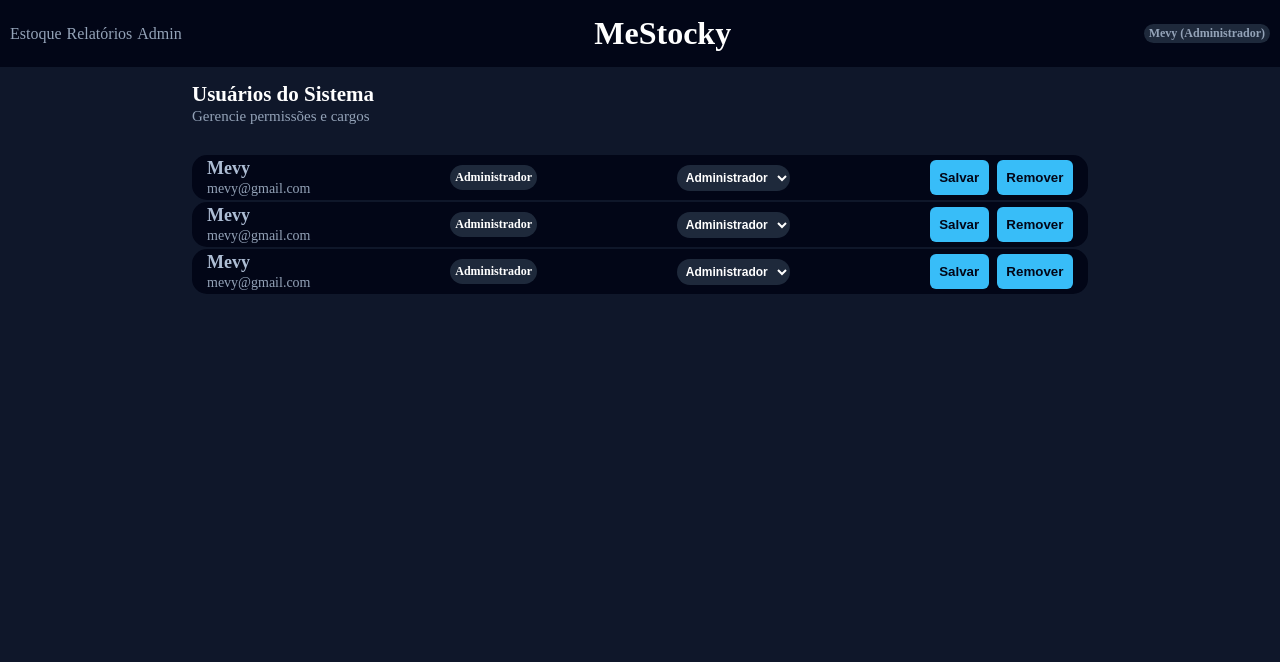
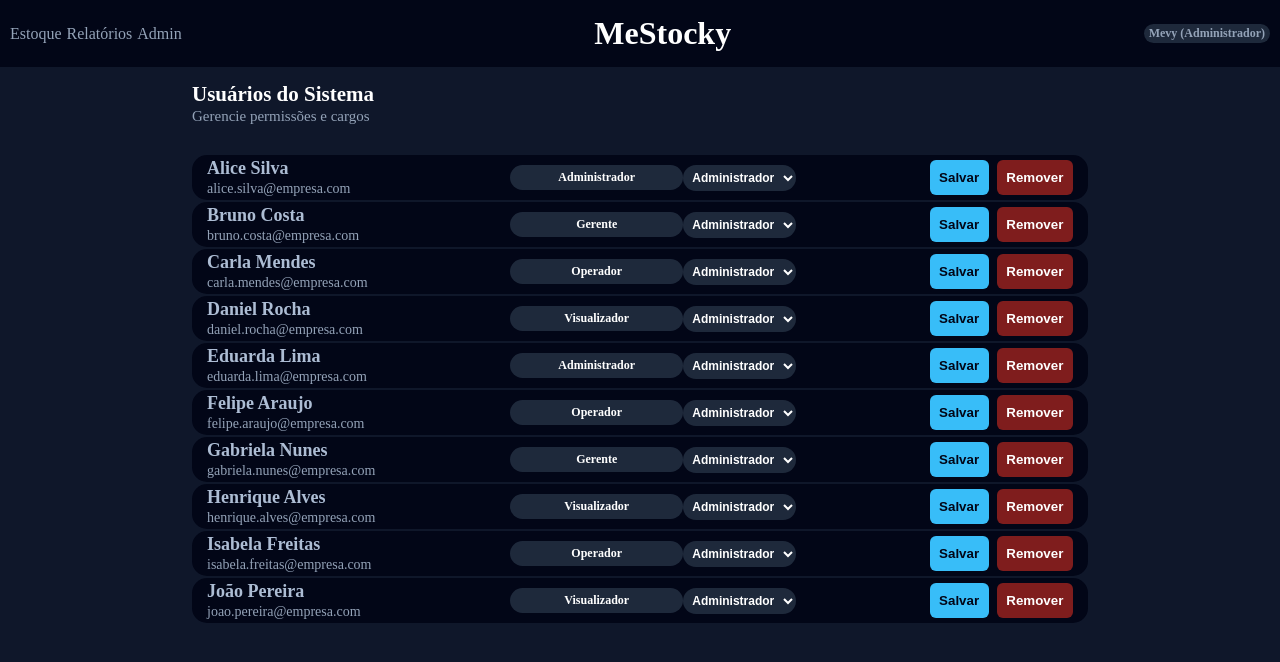
Before and after one commit to LuisVynicius/MeStocky-Angular, an Angular app: page /admin in a window 1280 px wide. Shown: the top 662 px of the page. Built offline with nearby package versions, Linux system fonts and the light colour scheme.

Commit message:
UPD: Admin Page

```diff
--- a/src/app/pages/admin-page/admin-page.html
+++ b/src/app/pages/admin-page/admin-page.html
@@ -12,8 +12,12 @@
 
         <div class="container_background_users">
 
-            @for (item of [1, 2, 3]; track $index) {
-                <app-user-information></app-user-information>
+            @for (user of users; track $index) {
+                <app-user-information
+                    [title]="user.title"
+                    [email]="user.email"
+                    [role]="user.role"
+                ></app-user-information>
             }
 
         </div>
--- a/src/app/pages/admin-page/admin-page.ts
+++ b/src/app/pages/admin-page/admin-page.ts
@@ -1,5 +1,6 @@
 import { Component } from '@angular/core';
 import { UserInformation } from './user-information/user-information';
+import { UserAdminPage } from '../../shape/userShape';
 
 @Component({
   selector: 'app-admin-page',
@@ -10,5 +11,56 @@ import { UserInformation } from './user-information/user-information';
   styleUrl: './admin-page.css',
 })
 export class AdminPage {
-
+  users: UserAdminPage[] = [
+    {
+      title: 'Alice Silva',
+      email: 'alice.silva@empresa.com',
+      role: 'Administrador'
+    },
+    {
+      title: 'Bruno Costa',
+      email: 'bruno.costa@empresa.com',
+      role: 'Gerente'
+    },
+    {
+      title: 'Carla Mendes',
+      email: 'carla.mendes@empresa.com',
+      role: 'Operador'
+    },
+    {
+      title: 'Daniel Rocha',
+      email: 'daniel.rocha@empresa.com',
+      role: 'Visualizador'
+    },
+    {
+      title: 'Eduarda Lima',
+      email: 'eduarda.lima@empresa.com',
+      role: 'Administrador'
+    },
+    {
+      title: 'Felipe Araujo',
+      email: 'felipe.araujo@empresa.com',
+      role: 'Operador'
+    },
+    {
+      title: 'Gabriela Nunes',
+      email: 'gabriela.nunes@empresa.com',
+      role: 'Gerente'
+    },
+    {
+      title: 'Henrique Alves',
+      email: 'henrique.alves@empresa.com',
+      role: 'Visualizador'
+    },
+    {
+      title: 'Isabela Freitas',
+      email: 'isabela.freitas@empresa.com',
+      role: 'Operador'
+    },
+    {
+      title: 'João Pereira',
+      email: 'joao.pereira@empresa.com',
+      role: 'Visualizador'
+    }
+  ];
 }
--- a/src/app/pages/admin-page/user-information/user-information.css
+++ b/src/app/pages/admin-page/user-information/user-information.css
@@ -2,7 +2,6 @@
     display: flex;
     flex-direction: row;
 
-    justify-content: space-between;
     align-items: center;
 
     background-color: #020617;
@@ -10,6 +9,10 @@
     padding: 3px 15px 3px 15px;
 
     border-radius: 15px;
+}
+
+.container_informations {
+    width: 35%;
 }
 
 .container_informations h2 {
@@ -25,6 +28,8 @@
 }
 
 .container_role {
+    text-align: center;
+
     background: #1e293b;
 
     padding: 5px;
@@ -33,6 +38,12 @@
 
     font-weight: bold;
     font-size: 12px;
+
+    width: 20%;
+}
+
+.container_setrole {
+    width: 20%;
 }
 
 .container_setrole > select {
@@ -49,6 +60,9 @@
 
 .container_buttons {
     display: flex;
+    flex-direction: row-reverse;
 
     gap: 8px;
+
+    width: 25%;
 }
--- a/src/app/pages/admin-page/user-information/user-information.html
+++ b/src/app/pages/admin-page/user-information/user-information.html
@@ -2,14 +2,14 @@
 
     <div class="container_informations">
 
-        <h2>Mevy</h2>
-        <span>mevy@gmail.com</span>
+        <h2>{{title}}</h2>
+        <span>{{email}}</span>
 
     </div>
 
     <div class="container_role">
 
-        <span>Administrador</span>
+        <span>{{role}}</span>
 
     </div>
 
@@ -27,11 +27,14 @@
     <div class="container_buttons">
 
         <app-button
-            label="Salvar"
+            label="Remover"
+            [color]="1"
+            (clicked)="removeProduct()"
         ></app-button>
 
         <app-button
-            label="Remover"
+            label="Salvar"
+            (clicked)="saveProduct()"
         ></app-button>
 
     </div>
--- a/src/app/pages/admin-page/user-information/user-information.ts
+++ b/src/app/pages/admin-page/user-information/user-information.ts
@@ -1,4 +1,4 @@
-import { Component } from '@angular/core';
+import { Component, Input } from '@angular/core';
 import { Button } from '../../shared/button/button';
 
 @Component({
@@ -10,5 +10,18 @@ import { Button } from '../../shared/button/button';
   styleUrl: './user-information.css',
 })
 export class UserInformation {
+  @Input()
+  title: string = "";
+  @Input()
+  email: string = "";
+  @Input()
+  role: string = "";
 
+  saveProduct() {
+    console.log("Produto salvo: " + this.title + " " + this.email + " " + this.role);
+  }
+
+  removeProduct() {
+    console.log("Produto removido: " + this.title + " " + this.email + " " + this.role);
+  }
 }
--- a/src/app/pages/login-page/login-page.html
+++ b/src/app/pages/login-page/login-page.html
@@ -1,26 +1,3 @@
-<form #meuForm="ngForm" (ngSubmit)="login(meuForm)">
-  <input
-    type="text"
-    name="username"
-    ngModel
-    required
-    placeholder="Usuário"
-  />
-
-  <input
-    type="email"
-    name="email"
-    ngModel
-    required
-    placeholder="Email"
-  />
-
-  <button type="submit" [disabled]="meuForm.invalid">
-    Enviar
-  </button>
-</form>
-
-
 <div class="container">
 
     <form
--- /dev/null
+++ b/src/app/shape/userShape.ts
@@ -0,0 +1,5 @@
+export type UserAdminPage = {
+    title: string,
+    email: string,
+    role: string
+}
```
